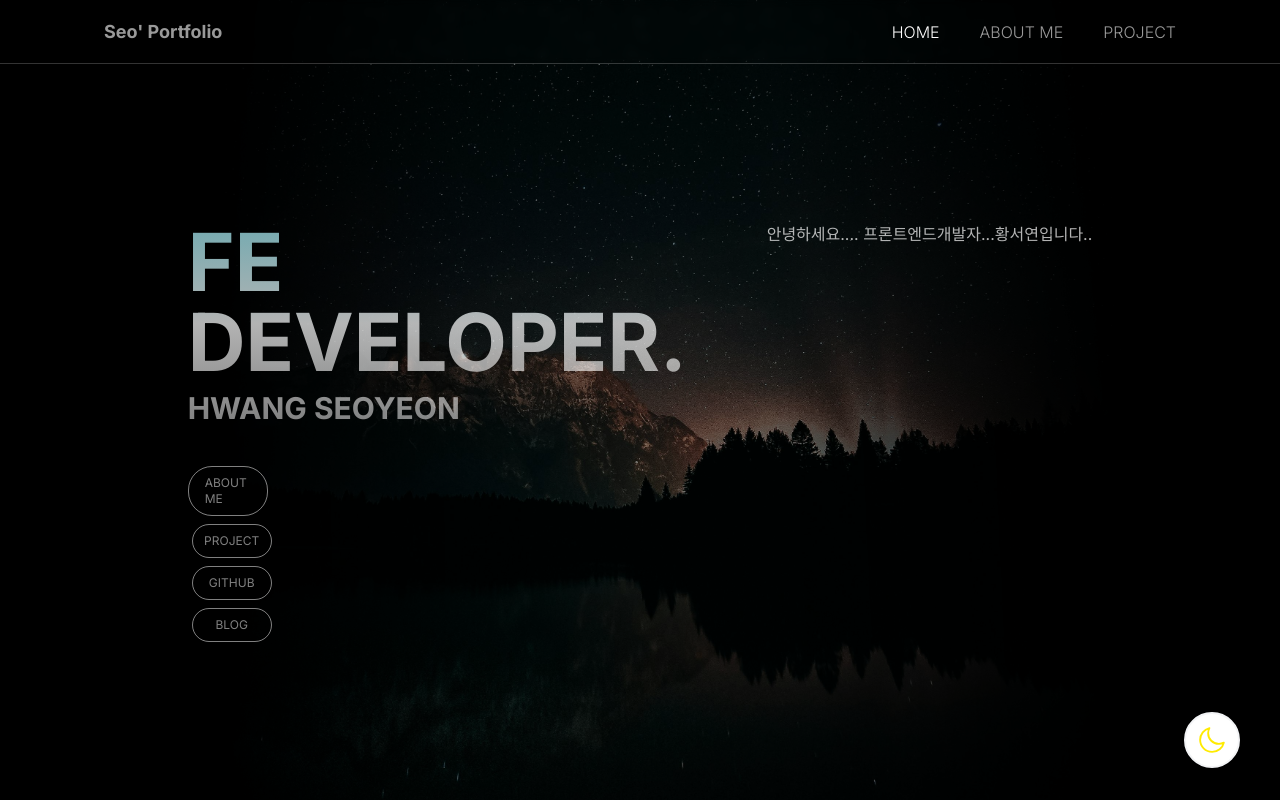
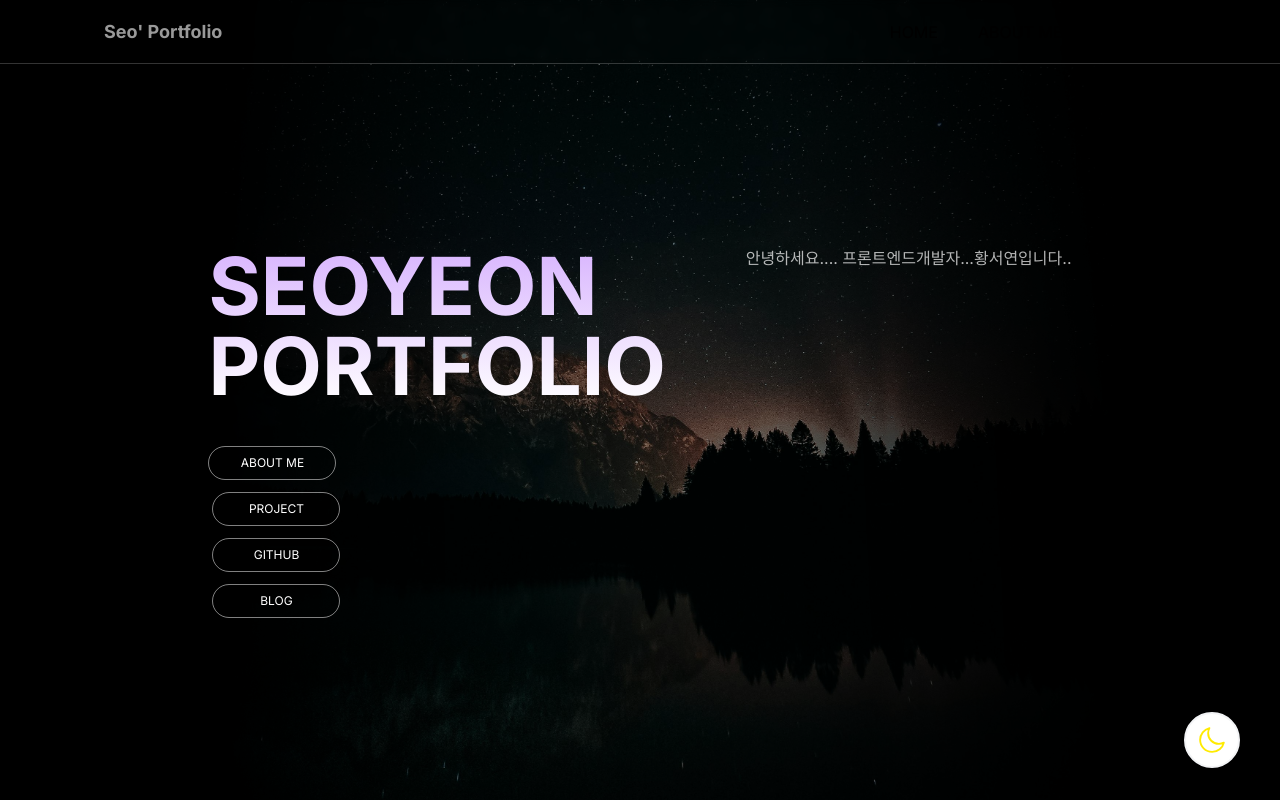
Before and after one commit to winternotseason/my-portfolio, a Next.js app: page /home in a window 1280 px wide. Built offline with nearby package versions, Linux system fonts and the light colour scheme.

Commit message:
Add : nav after 애니메이션

```diff
--- a/app/_component/NavLink.tsx
+++ b/app/_component/NavLink.tsx
@@ -13,15 +13,13 @@ export default function NavLink({
 }) {
   const path = usePathname();
   return (
-    <Link
-      href={href}
-      className={
-        path === href
-          ? " text-white/100 font-light hover:text-white/80"
-          : " text-white/60 hover:text-white/80  font-light"
-      }
-    >
-      <div>{children}</div>
+    <Link href={href} className="inline-block hover:after:scale-x-100 after:transition-all duration-75 relative after:content-[''] after:absolute after:w-full after:h-[1.5px] after:scale-x-0 after:bottom-0 after:left-0 after:bg-indigo-500">
+      {children}
     </Link>
   );
 }
+
+/*
+ path === href
+          ? " text-white/100 font-light hover:text-white/80"
+          : " text-white/60 hover:text-white/80  font-light" */
--- a/app/home/page.tsx
+++ b/app/home/page.tsx
@@ -17,22 +17,21 @@ const Home = () => {
         <div className="flex justify-between flex-col px-7 lg:px-0 lg:flex-row">
           {/*메인 왼쪽 */}
           <div className="">
-            <div className="bg-gradient-to-b from-cyan-200/70 via-white/70 to-white/50 inline-block text-transparent bg-clip-text">
-              <p className="text-5xl lg:text-[5rem] font-bold">FE</p>
-              <p className="text-5xl lg:text-[5rem] font-bold ">DEVELOPER.</p>
-              <p className="text-lg lg:text-3xl font-bold mt-2">HWANG SEOYEON</p>
+            <div className="bg-gradient-to-b from-purple-300 to-white inline-block text-transparent bg-clip-text">
+              <p className="text-5xl lg:text-[5rem] font-bold">SEOYEON</p>
+              <p className="text-5xl lg:text-[5rem] font-bold ">PORTFOLIO</p>
             </div>
-            <div className="flex flex-col space-y-2 lg:space-x-1 mt-4 lg:mt-10 text-sm  text-white/50">
-              <div className="flex items-center justify-center w-20 text-xs border-[1px] rounded-3xl p-1 lg:py-2 lg:px-4 cursor-pointer border-white/50 hover:border-white/80 hover:text-white/80">
+            <div className="flex flex-col space-y-3 lg:space-x-1 mt-10 lg:mt-10 text-sm  text-white">
+              <div className="flex items-center justify-center w-32 text-xs border-[1px] rounded-3xl p-3 lg:py-2 lg:px-4 cursor-pointer border-white/50 hover:border-white/80 hover:text-white/80">
                 ABOUT ME
               </div>
-              <div className="flex items-center justify-center w-20 text-xs border-[1px] rounded-3xl p-1 lg:py-2 lg:px-4 cursor-pointer border-white/50 hover:border-white/80 hover:text-white/80">
+              <div className="flex items-center justify-center w-32 text-xs border-[1px] rounded-3xl p-3 lg:py-2 lg:px-4 cursor-pointer border-white/50 hover:border-white/80 hover:text-white/80">
                 PROJECT
               </div>
-              <div className="flex items-center justify-center w-20 text-xs border-[1px] rounded-3xl p-1 lg:py-2 lg:px-4 cursor-pointer border-white/50 hover:border-white/80 hover:text-white/80">
+              <div className="flex items-center justify-center w-32 text-xs border-[1px] rounded-3xl p-3 lg:py-2 lg:px-4 cursor-pointer border-white/50 hover:border-white/80 hover:text-white/80">
                 GITHUB
               </div>
-              <div className="flex items-center justify-center w-20 text-xs border-[1px]  rounded-3xl p-1 lg:py-2 lg:px-4 cursor-pointer border-white/50 hover:border-white/80 hover:text-white/80">
+              <div className="flex items-center justify-center w-32 text-xs border-[1px]  rounded-3xl p-3 lg:py-2 lg:px-4 cursor-pointer border-white/50 hover:border-white/80 hover:text-white/80">
                 BLOG
               </div>
             </div>
```
